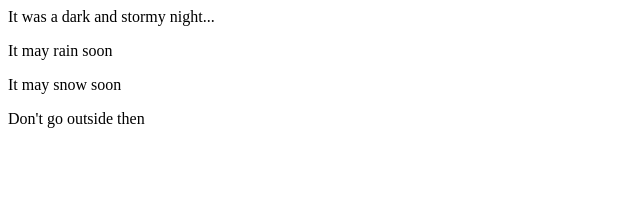
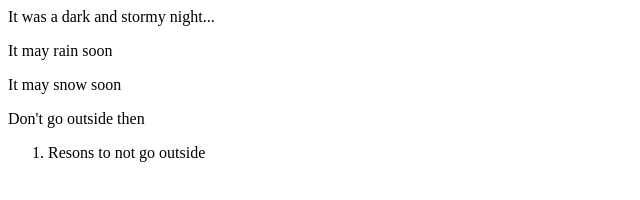
Before and after one commit to dwest2312/Fireside-story, a plain HTML site: page index.html in a window 1280 px wide. Shown: the whole page, without its empty margins (0-640 px from the left). Drawn offline with Linux system fonts and the light colour scheme.

Commit message:
Update index.html

```diff
--- a/index.html
+++ b/index.html
@@ -4,6 +4,8 @@
     <p>It may rain soon</p>
     <p>It may snow soon</p>
     <p>Don't go outside then</p>
-
+      <ol>
+        <li>Resons to not go outside</li>
+      </ol>
   </body>
 </html>
```
